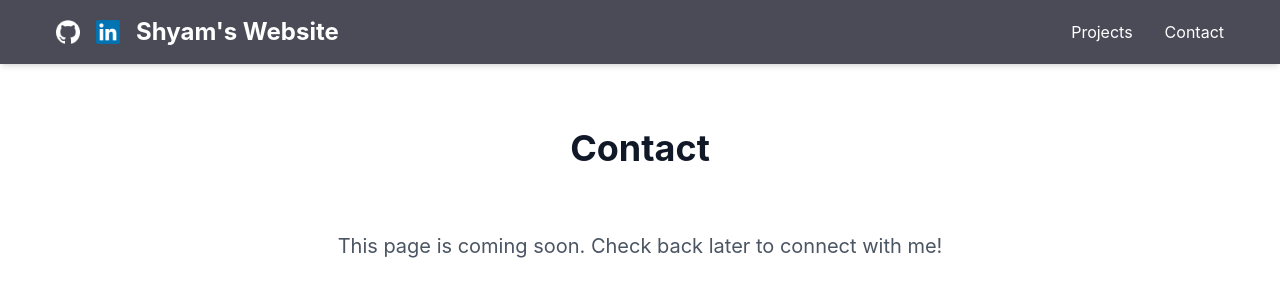
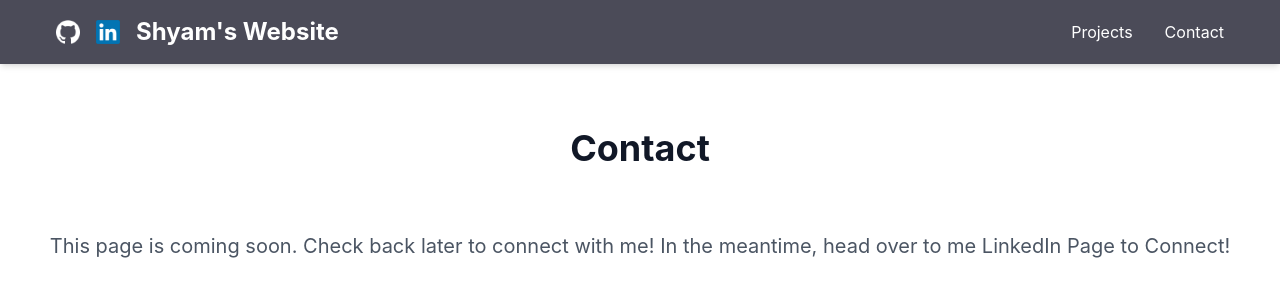
Before and after one commit to Shyam-723/portfolio-website, a React (Vite) app: page /contact in a window 1280 px wide. Shown: the top 300 px of the page. Built offline with nearby package versions, Linux system fonts and the light colour scheme.

Commit message:
text fix

```diff
--- a/src/pages/Contact.tsx
+++ b/src/pages/Contact.tsx
@@ -17,6 +17,7 @@ const Contact = () => {
           <div className="text-center">
             <p className="text-xl text-gray-600">
               This page is coming soon. Check back later to connect with me!
+              In the meantime, head over to me LinkedIn Page to Connect!
             </p>
           </div>
         </div>
```
